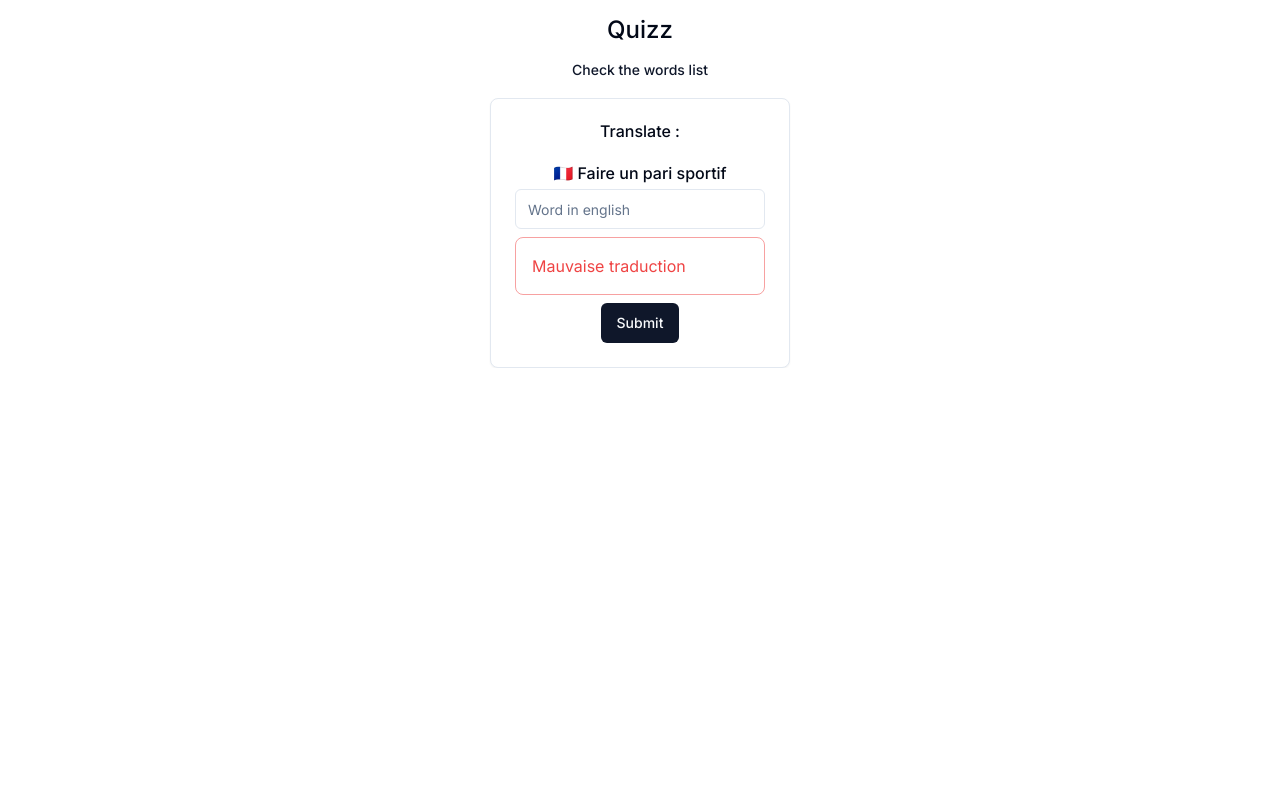
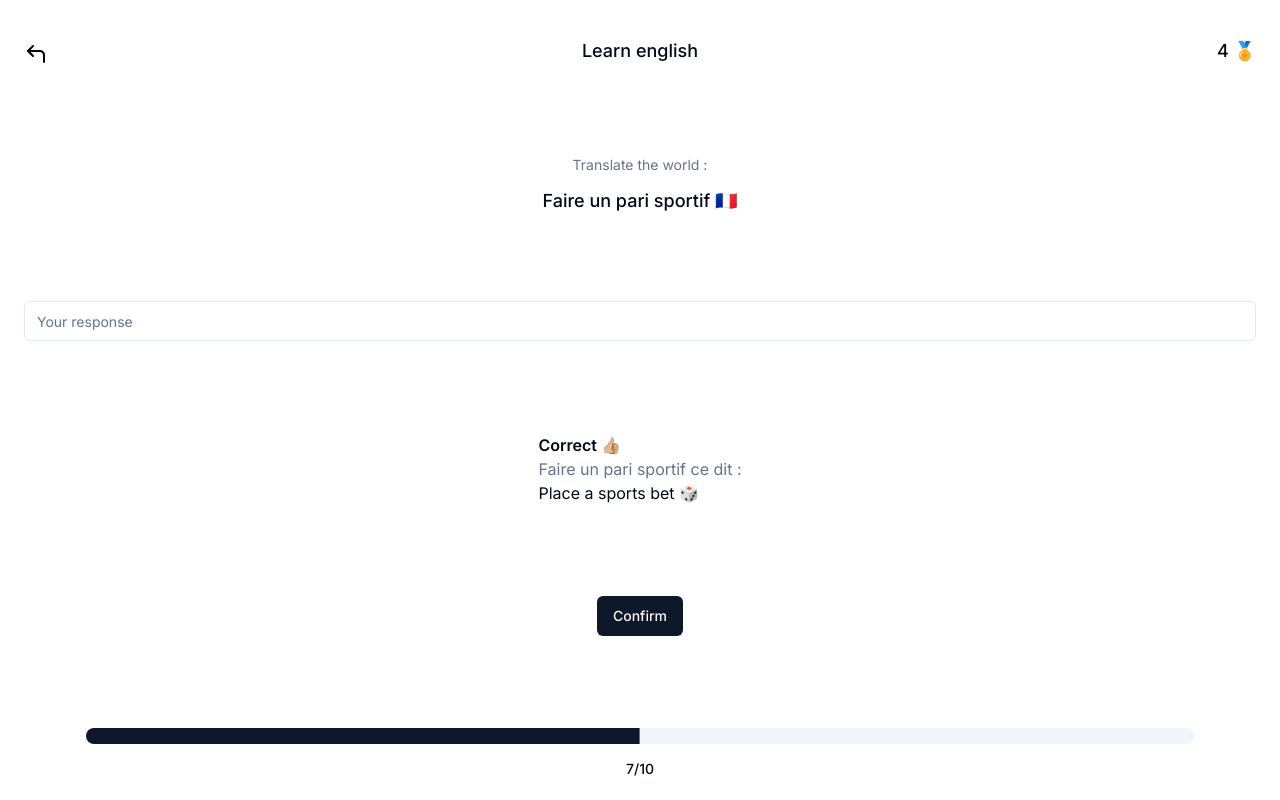
Before and after one commit to shemtovsamuel/english-trainer, a Next.js app: page /quizz in a window 1280 px wide. Built offline with nearby package versions, Linux system fonts and the light colour scheme.

Commit message:
add: front page quizz and card

```diff
--- a/app/quizz/page.tsx
+++ b/app/quizz/page.tsx
@@ -2,19 +2,11 @@
 
 import theme from "@/constants/Theme";
 import { Label } from "@/components/ui/label";
+import { Input } from "@/components/ui/input";
+import { Button } from "@/components/ui/button";
+import { Progress } from "@/components/ui/progress";
+import CornerUpLeftIcon from "@/components/icons/cornerUpLeftIcon";
 import Link from "next/link";
-import {
-  Card,
-  CardContent,
-  CardDescription,
-  CardFooter,
-  CardHeader,
-  CardTitle,
-} from "@/components/ui/card";
-import { Button } from "@/components/ui/button";
-import { Input } from "@/components/ui/input";
-import { Alert, AlertDescription, AlertTitle } from "@/components/ui/alert";
-import { type ThemeProviderProps } from "next-themes/dist/types";
 
 export default function Quizz() {
   return (
@@ -24,41 +16,97 @@ export default function Quizz() {
         display: "flex",
         flexDirection: "column",
         alignItems: "center",
+        justifyContent: "space-between",
+        width: "100%",
+        height: "100vh",
         gap: theme.margin.m,
         overflow: "auto",
+        padding: theme.padding.xl,
       }}
     >
-      <Label style={{ fontSize: theme.fonts.large, marginTop: theme.margin.l }}>
-        Quizz
-      </Label>
-      <Link href="/words">
-        <Button variant="link">Check the words list</Button>
-      </Link>
-      <Card
-        className="card"
+      <div
+        className="container-header"
         style={{
-          width: "10%",
-          height: "10%",
-          minWidth: "300px",
-          minHeight: "100px",
+          display: "flex",
+          marginTop: theme.margin.l,
+          width: "100%",
+        }}
+      >
+        <div style={{ display: "flex", flex: 1, justifyContent: "flex-start" }}>
+          <Link href="/words">
+            <CornerUpLeftIcon />
+          </Link>
+        </div>
+        <div style={{ display: "flex", justifyContent: "center", flex: 2 }}>
+          <Label style={{ fontSize: theme.fonts.large }}>Learn english</Label>
+        </div>
+        <div style={{ display: "flex", flex: 1, justifyContent: "flex-end" }}>
+          <Label style={{ fontSize: theme.fonts.large }}>4 🏅</Label>
+        </div>
+      </div>
+
+      <div
+        className="container-translate"
+        style={{
+          width: "100%",
           display: "flex",
           flexDirection: "column",
           alignItems: "center",
-          justifyContent: "center",
-          gap: theme.margin.m,
-          padding: theme.padding.xl,
         }}
       >
-        <Label style={{ fontSize: theme.fonts.regular }}>Translate :</Label>
         <Label
-          style={{ fontSize: theme.fonts.regular, marginTop: theme.margin.l }}
+          style={{
+            color: theme.colors.slate,
+            fontWeight: "400",
+          }}
         >
-          🇫🇷 Faire un pari sportif
+          Translate the world :
         </Label>
-        <Input type="text" placeholder="Word in english" />
-        <Alert variant="destructive">Mauvaise traduction</Alert>
-        <Button>Submit</Button>
-      </Card>
+        <Label
+          className="label-word-to-translate mt-5"
+          style={{ fontSize: theme.fonts.large }}
+        >
+          Faire un pari sportif 🇫🇷
+        </Label>
+      </div>
+      <Input className="input-response" placeholder="Your response"></Input>
+
+      <div
+        className="result"
+        style={{
+          display: "flex",
+          flexDirection: "column",
+        }}
+      >
+        <label style={{ fontWeight: "600" }}>Correct 👍🏼</label>
+        <label style={{ color: theme.colors.slate }}>
+          Faire un pari sportif ce dit :
+        </label>
+        <label>Place a sports bet 🎲</label>
+      </div>
+
+      <Button className="button-confirm">Confirm</Button>
+
+      <div
+        className="container-progress"
+        style={{
+          width: "100%",
+          display: "flex",
+          flexDirection: "column",
+          alignItems: "center",
+        }}
+      >
+        <Progress value={50} className="w-[90%]" />
+        <Label
+          className="text-counter-question"
+          style={{
+            fontSize: theme.fonts.regular,
+            marginTop: theme.margin.l,
+          }}
+        >
+          7/10
+        </Label>
+      </div>
     </div>
   );
 }
--- a/app/words/page.tsx
+++ b/app/words/page.tsx
@@ -3,15 +3,9 @@
 import theme from "@/constants/Theme";
 import { Label } from "@/components/ui/label";
 import Link from "next/link";
-import {
-  Card,
-  CardContent,
-  CardDescription,
-  CardFooter,
-  CardHeader,
-  CardTitle,
-} from "@/components/ui/card";
+import { Card } from "@/components/ui/card";
 import { Button } from "@/components/ui/button";
+import { TabsList, TabsTrigger, Tabs } from "@/components/ui/tabs";
 
 export default function Words() {
   return (
@@ -21,18 +15,35 @@ export default function Words() {
         display: "flex",
         flexDirection: "column",
         alignItems: "center",
+        justifyContent: "space-between",
+
         gap: theme.margin.m,
         overflow: "auto",
+        height: "100vh",
       }}
     >
-      <Label style={{ fontSize: theme.fonts.large, marginTop: theme.margin.l }}>
-        liste des mots
+      <div
+        className="container-top"
+        style={{
+          display: "flex",
+          flexDirection: "column",
+          alignItems: "center",
+        }}
+      >
+        <Label
+          style={{ fontSize: theme.fonts.large, marginTop: theme.margin.l }}
+        >
+          Learn english
         </Label>
-      {/* link to home */}
-      <Link href="/quizz">
-        <Button variant="link">Quizz 🧐</Button>
-      </Link>
-      <br />
+
+        <Tabs className="tab-french-english mt-5" defaultValue="english">
+          <TabsList>
+            <TabsTrigger value="english">Anglais 🇬🇧</TabsTrigger>
+            <TabsTrigger value="french">Français 🇫🇷</TabsTrigger>
+          </TabsList>
+        </Tabs>
+      </div>
+      <div className="container-card" style={{ overflow: "auto" }}>
         <Card
           className="card"
           style={{
@@ -52,5 +63,9 @@ export default function Words() {
           <label>🇫🇷 Faire un pari sportif</label>
         </Card>
       </div>
+      <Link href="/quizz">
+        <Button className="button-start mb-10">Start the test</Button>
+      </Link>
+    </div>
   );
 }
--- /dev/null
+++ b/components/icons/cornerUpLeftIcon.tsx
@@ -0,0 +1,44 @@
+import React from "react";
+
+interface CornerUpLeftIconProps {
+  width?: number | string;
+  height?: number | string;
+  style?: React.CSSProperties;
+  onClick?: () => void;
+}
+
+const CornerUpLeftIcon: React.FC<CornerUpLeftIconProps> = ({
+  width = 24,
+  height = 24,
+  style,
+  onClick,
+}) => {
+  return (
+    <svg
+      width={width}
+      height={height}
+      viewBox="0 0 24 24"
+      fill="none"
+      xmlns="http://www.w3.org/2000/svg"
+      style={style}
+      onClick={onClick}
+    >
+      <path
+        d="M9 14L4 9L9 4"
+        stroke="black"
+        strokeWidth="2"
+        strokeLinecap="round"
+        strokeLinejoin="round"
+      />
+      <path
+        d="M20 20V13C20 11.9391 19.5786 10.9217 18.8284 10.1716C18.0783 9.42143 17.0609 9 16 9H4"
+        stroke="black"
+        strokeWidth="2"
+        strokeLinecap="round"
+        strokeLinejoin="round"
+      />
+    </svg>
+  );
+};
+
+export default CornerUpLeftIcon;
--- /dev/null
+++ b/components/ui/progress.tsx
@@ -0,0 +1,28 @@
+"use client"
+
+import * as React from "react"
+import * as ProgressPrimitive from "@radix-ui/react-progress"
+
+import { cn } from "@/lib/utils"
+
+const Progress = React.forwardRef<
+  React.ElementRef<typeof ProgressPrimitive.Root>,
+  React.ComponentPropsWithoutRef<typeof ProgressPrimitive.Root>
+>(({ className, value, ...props }, ref) => (
+  <ProgressPrimitive.Root
+    ref={ref}
+    className={cn(
+      "relative h-4 w-full overflow-hidden rounded-full bg-secondary",
+      className
+    )}
+    {...props}
+  >
+    <ProgressPrimitive.Indicator
+      className="h-full w-full flex-1 bg-primary transition-all"
+      style={{ transform: `translateX(-${100 - (value || 0)}%)` }}
+    />
+  </ProgressPrimitive.Root>
+))
+Progress.displayName = ProgressPrimitive.Root.displayName
+
+export { Progress }
--- /dev/null
+++ b/components/ui/tabs.tsx
@@ -0,0 +1,55 @@
+"use client"
+
+import * as React from "react"
+import * as TabsPrimitive from "@radix-ui/react-tabs"
+
+import { cn } from "@/lib/utils"
+
+const Tabs = TabsPrimitive.Root
+
+const TabsList = React.forwardRef<
+  React.ElementRef<typeof TabsPrimitive.List>,
+  React.ComponentPropsWithoutRef<typeof TabsPrimitive.List>
+>(({ className, ...props }, ref) => (
+  <TabsPrimitive.List
+    ref={ref}
+    className={cn(
+      "inline-flex h-10 items-center justify-center rounded-md bg-muted p-1 text-muted-foreground",
+      className
+    )}
+    {...props}
+  />
+))
+TabsList.displayName = TabsPrimitive.List.displayName
+
+const TabsTrigger = React.forwardRef<
+  React.ElementRef<typeof TabsPrimitive.Trigger>,
+  React.ComponentPropsWithoutRef<typeof TabsPrimitive.Trigger>
+>(({ className, ...props }, ref) => (
+  <TabsPrimitive.Trigger
+    ref={ref}
+    className={cn(
+      "inline-flex items-center justify-center whitespace-nowrap rounded-sm px-3 py-1.5 text-sm font-medium ring-offset-background transition-all focus-visible:outline-none focus-visible:ring-2 focus-visible:ring-ring focus-visible:ring-offset-2 disabled:pointer-events-none disabled:opacity-50 data-[state=active]:bg-background data-[state=active]:text-foreground data-[state=active]:shadow-sm",
+      className
+    )}
+    {...props}
+  />
+))
+TabsTrigger.displayName = TabsPrimitive.Trigger.displayName
+
+const TabsContent = React.forwardRef<
+  React.ElementRef<typeof TabsPrimitive.Content>,
+  React.ComponentPropsWithoutRef<typeof TabsPrimitive.Content>
+>(({ className, ...props }, ref) => (
+  <TabsPrimitive.Content
+    ref={ref}
+    className={cn(
+      "mt-2 ring-offset-background focus-visible:outline-none focus-visible:ring-2 focus-visible:ring-ring focus-visible:ring-offset-2",
+      className
+    )}
+    {...props}
+  />
+))
+TabsContent.displayName = TabsPrimitive.Content.displayName
+
+export { Tabs, TabsList, TabsTrigger, TabsContent }
--- a/constants/Theme/index.ts
+++ b/constants/Theme/index.ts
@@ -14,8 +14,8 @@ const theme = {
     purple: "#7c3aee",
   },
   fonts: {
-    large: "24px",
-    regular: "16px",
+    large: "18px",
+    regular: "14px",
     small: "12px",
   },
   breakpoints: {
@@ -27,6 +27,7 @@ const theme = {
     s: "4px",
     m: "8px",
     l: "18px",
+    xl: "24px",
   },
   padding: {
     s: "4px",
--- a/package.json
+++ b/package.json
@@ -10,7 +10,9 @@
   },
   "dependencies": {
     "@radix-ui/react-label": "^2.0.2",
+    "@radix-ui/react-progress": "^1.0.3",
     "@radix-ui/react-slot": "^1.0.2",
+    "@radix-ui/react-tabs": "^1.0.4",
     "@reduxjs/toolkit": "^1.9.6",
     "class-variance-authority": "^0.7.0",
     "clsx": "^2.0.0",
```
Also changed, not shown: 1 other file (tests, documents, lock files or other folders). Lines whose indentation alone changed are shown as unchanged.
